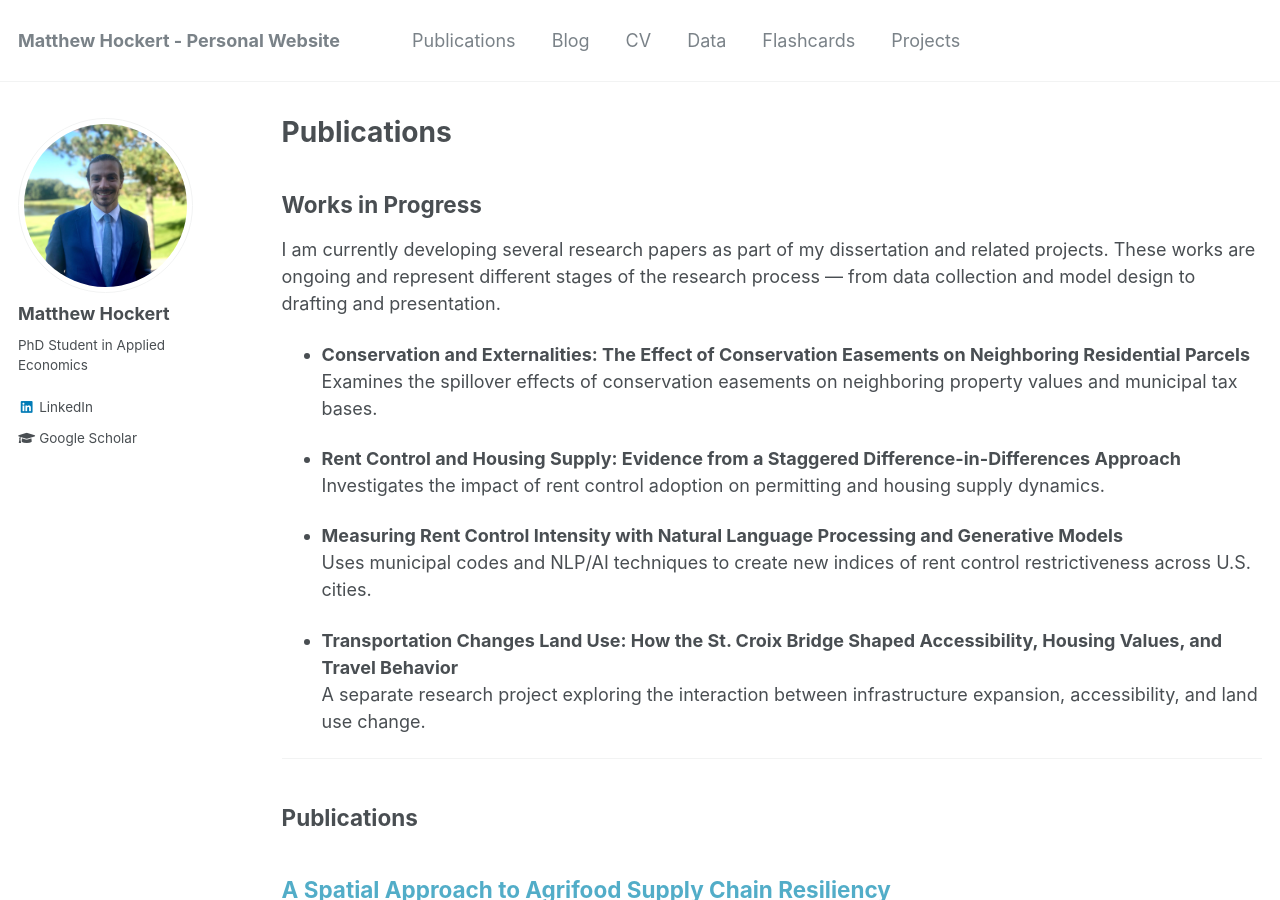
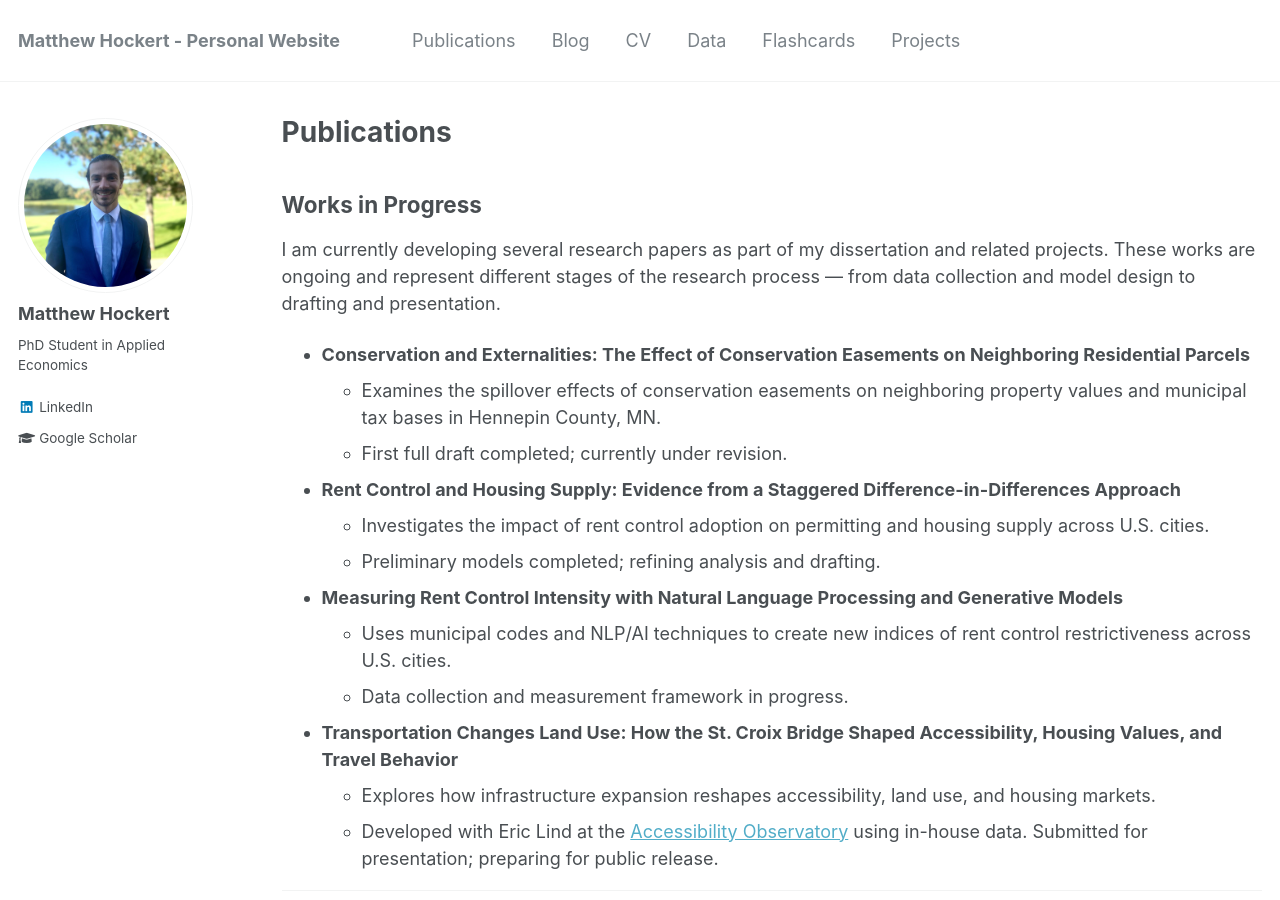
Before and after one commit to MatthewHockert/MatthewHockert.github.io, a Jekyll site: the page built from _pages/publications.md, in a window 1280 px wide and 900 px high. Built offline with Jekyll 4.4.1, drawn with Linux system fonts in a browser that asks for light colours.

Commit message:
Second draft of publications page

```diff
--- a/_pages/publications.md
+++ b/_pages/publications.md
@@ -16,16 +16,20 @@ author_profile: true
 I am currently developing several research papers as part of my dissertation and related projects. These works are ongoing and represent different stages of the research process — from data collection and model design to drafting and presentation.
 
 - **Conservation and Externalities: The Effect of Conservation Easements on Neighboring Residential Parcels**
-  Examines the spillover effects of conservation easements on neighboring property values and municipal tax bases.
+  - Examines the spillover effects of conservation easements on neighboring property values and municipal tax bases in Hennepin County, MN.
+  - First full draft completed; currently under revision.
 
 - **Rent Control and Housing Supply: Evidence from a Staggered Difference-in-Differences Approach**
-  Investigates the impact of rent control adoption on permitting and housing supply dynamics.
+  - Investigates the impact of rent control adoption on permitting and housing supply across U.S. cities.
+  - Preliminary models completed; refining analysis and drafting.
 
 - **Measuring Rent Control Intensity with Natural Language Processing and Generative Models**
-  Uses municipal codes and NLP/AI techniques to create new indices of rent control restrictiveness across U.S. cities.
+  - Uses municipal codes and NLP/AI techniques to create new indices of rent control restrictiveness across U.S. cities.
+  - Data collection and measurement framework in progress.
 
 - **Transportation Changes Land Use: How the St. Croix Bridge Shaped Accessibility, Housing Values, and Travel Behavior**
-  A separate research project exploring the interaction between infrastructure expansion, accessibility, and land use change.
+  - Explores how infrastructure expansion reshapes accessibility, land use, and housing markets.
+  - Developed with Eric Lind at the [Accessibility Observatory](https://www.cts.umn.edu/programs/ao) using in-house data. Submitted for presentation; preparing for public release.
 
 ---
 
```
